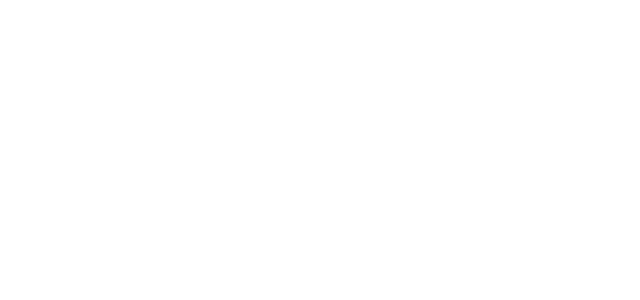
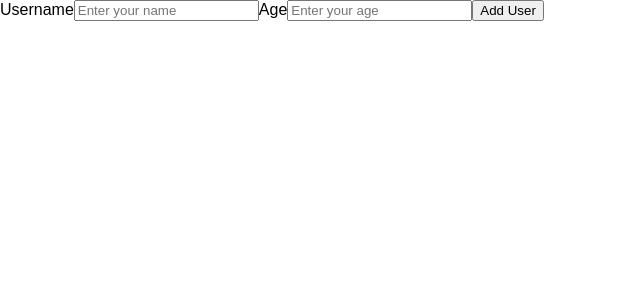
Before and after one commit to micmor-m/fewComponents, a React (Create React App) app: page / in a window 1280 px wide. Shown: the top 300 px of the page, without its empty margins (0-640 px from the left). Built offline with nearby package versions, Linux system fonts and the light colour scheme.

Commit message:
fix typo in AddUser.js

```diff
--- a/src/App.js
+++ b/src/App.js
@@ -1,10 +1,10 @@
-import React from 'react';
-
+import React from "react";
+import AddUsers from "./components/Users/AddUser";
 
 function App() {
   return (
     <div>
-
+      <AddUsers />
     </div>
   );
 }
--- a/src/components/Users/AddUser.js
+++ b/src/components/Users/AddUser.js
@@ -2,7 +2,7 @@
 
 const AddUsers = (props) => {
   function addUserHandler(event) {
-    event.prevent.default();
+    event.preventDefault();
   }
 
   return (
```
